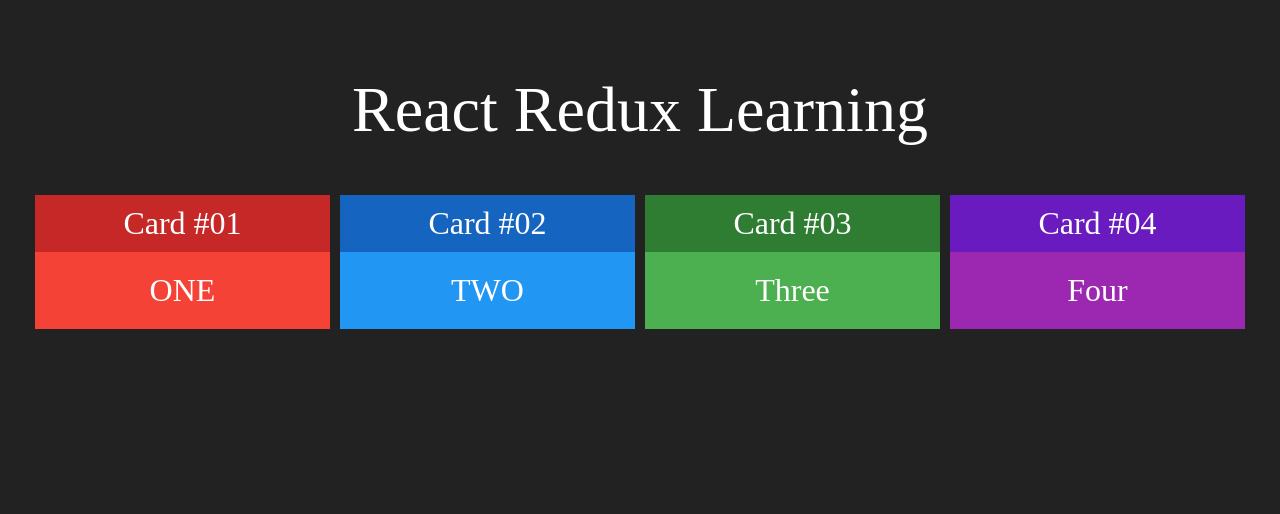
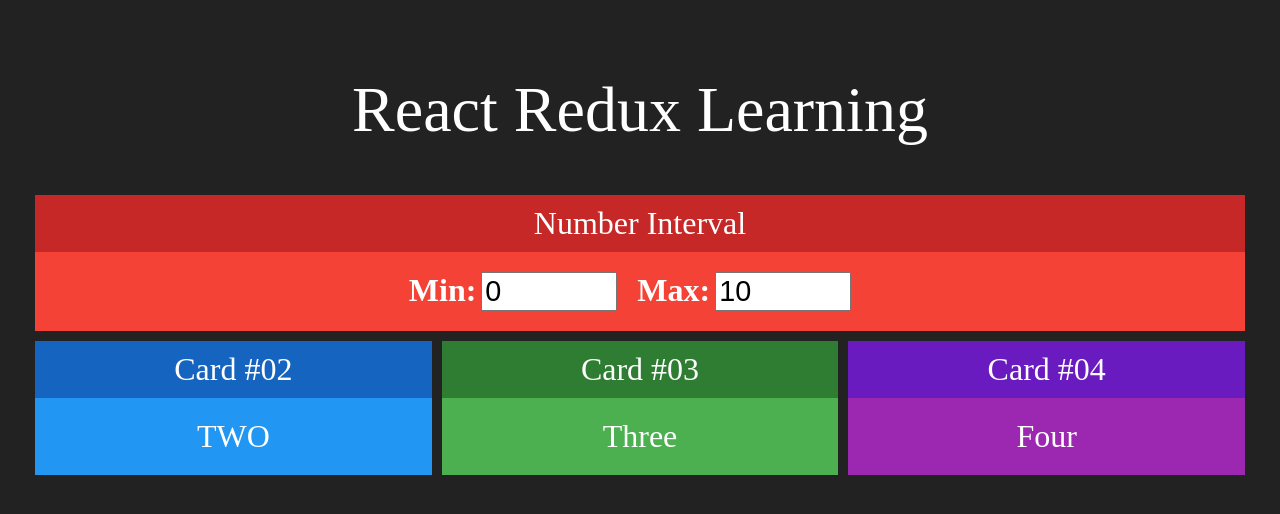
Before and after one commit to LuSrodri/react-redux-learning, a React (Create React App) app: page / in a window 1280 px wide. Shown: the top 514 px of the page. Built offline with nearby package versions, Linux system fonts and the light colour scheme.

Commit message:
interval component

```diff
--- a/src/App.js
+++ b/src/App.js
@@ -2,18 +2,19 @@
 
 import './App.css';
 import Card from './components/card';
+import Interval from './components/interval';
 
 function App() {
   return (
     <div className="App">
       <h1>React Redux Learning</h1>
       <div className='row'>
-        <Card title="Card #01" red> ONE</Card>
+        <Interval> ONE</Interval>
+      </div>
+      <div className='row'>
         <Card title="Card #02" blue> TWO</Card>
         <Card title="Card #03" green> Three</Card>
         <Card title="Card #04" purple> Four</Card>
-      </div>
-      <div className='row'>
       </div>
     </div>
   );
--- /dev/null
+++ b/src/components/interval.css
@@ -0,0 +1,8 @@
+
+
+.Interval input {
+    font-size: 1.8rem;
+    margin-left: 5px;
+    margin-right: 20px;
+    width: 10vw;
+}
--- /dev/null
+++ b/src/components/interval.jsx
@@ -0,0 +1,25 @@
+
+
+import './interval.css'
+import React from "react";
+import Card from './card';
+
+
+export default props => {
+
+    return (
+
+        <Card red title="Number Interval">
+            <div className='Interval'>
+                <span>
+                    <strong>Min:</strong>
+                    <input type="number" value={0} readOnly></input>
+                </span>
+                <span>
+                    <strong>Max:</strong>
+                    <input type="number" value={10} readOnly></input>
+                </span>
+            </div>
+        </Card >
+    )
+}
```
